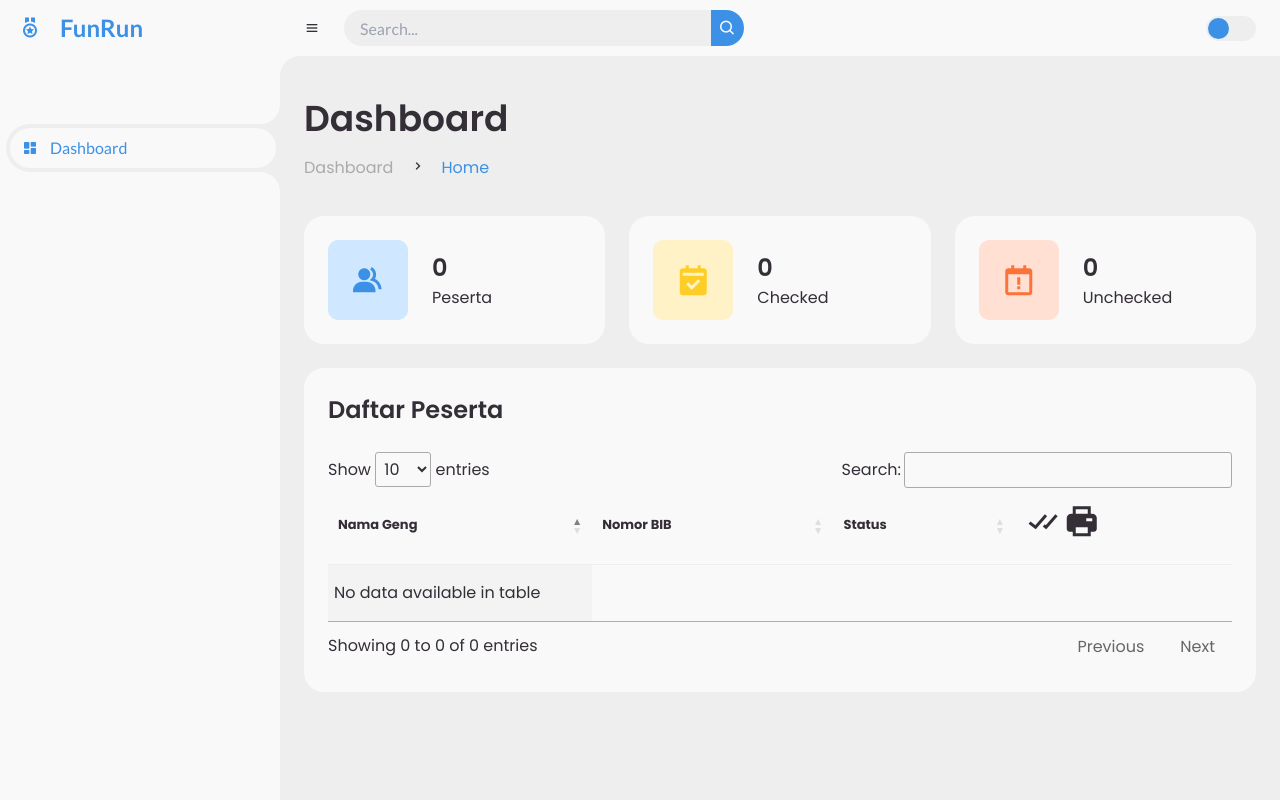
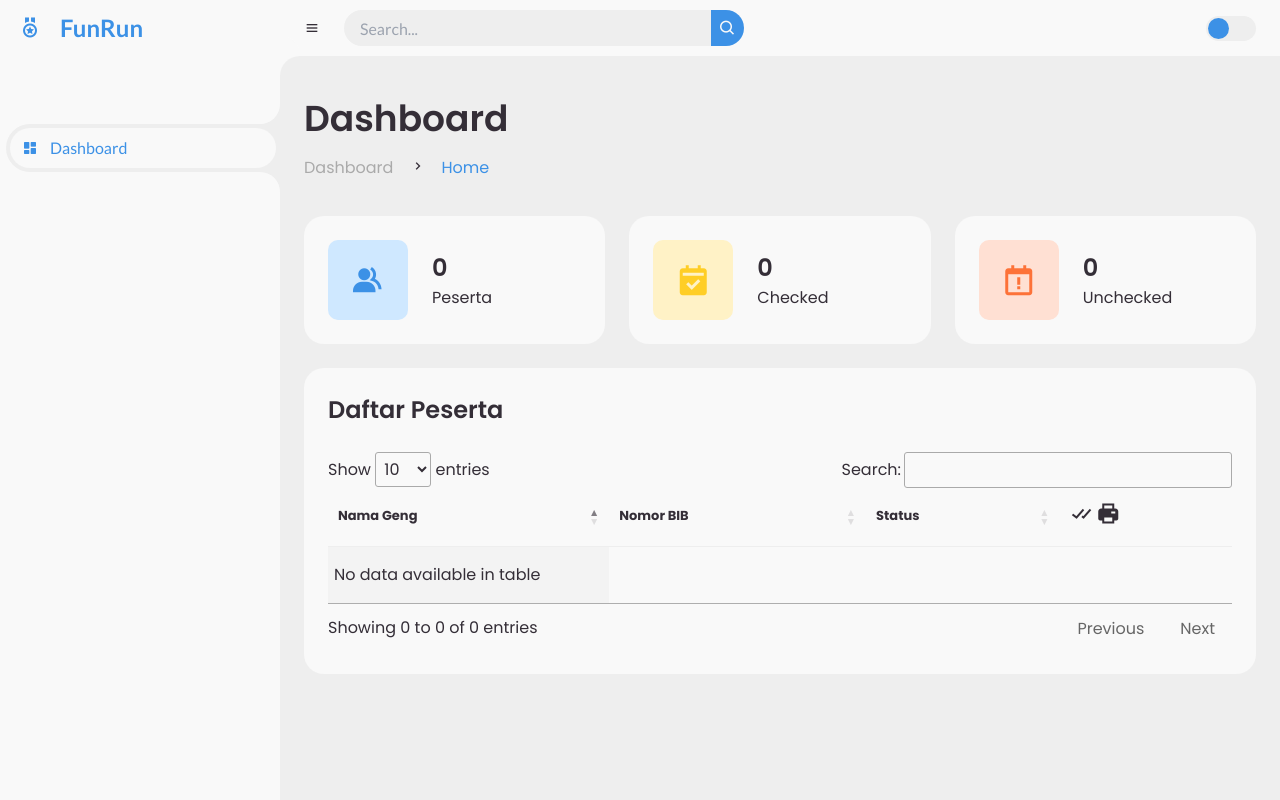
Before and after one commit to agusbudionoprastyo/funrun, a PHP site: page / in a window 1280 px wide. Run offline with PHP 8.4, Linux system fonts and the light colour scheme; data that the repository does not hold is empty; some libraries are stand-ins or nearby versions.

Commit message:
Update index.php

```diff
--- a/index.php
+++ b/index.php
@@ -117,9 +117,9 @@
                                     <th>Status</th>
 									<th>
 										<input type="checkbox" id="selectAllCheckbox" style="display:none">
-										<label for="selectAllCheckbox"  style="font-size:36px"><i class='bx bx-check-double'></i></label>
+										<label for="selectAllCheckbox"  style="font-size:24px"><i class='bx bx-check-double'></i></label>
 										<button type="button" id="printSelectedBtn" class="btn-download">
-											<i class='bx bxs-printer' style="font-size:36px"></i>
+											<i class='bx bxs-printer' style="font-size:24px"></i>
 										</button>
 									</th>
                                 </tr>
```
